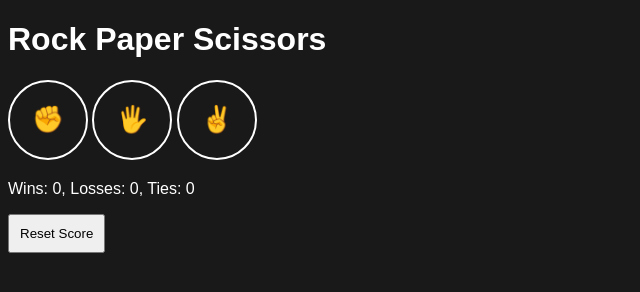
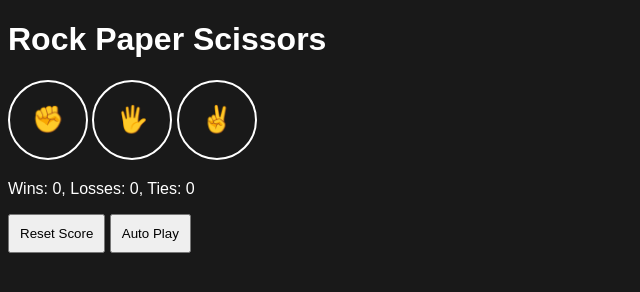
Before and after one commit to holydynamited/rock-paper-scissors, a plain HTML site: page index.html in a window 1280 px wide. Shown: the whole page, without its empty margins (0-640 px from the left). Drawn offline with Linux system fonts and the light colour scheme.

Commit message:
Add autoplay feature to Rock Paper Scissors

```diff
--- a/index.html
+++ b/index.html
@@ -28,6 +28,9 @@
   <button class="js-reset-button" onclick="resetScore();
   updateScoreValue();">Reset Score</button>
 
+  <button class="js-auto-play-button"
+  onclick="autoPlay();">Auto Play</button>
+
   <script src="script.js"></script>
 </body>
 
--- a/script.js
+++ b/script.js
@@ -14,9 +14,23 @@ const emoji = {
   scissors: '✌'
 };
 
+let isAutoPlay = false;
+let intervalId;
 
+function autoPlay() {
+  if (!isAutoPlay) {
+    intervalId = setInterval(function () {
+    const playerMove = pickComputerMove();
+    playGame(playerMove);
+    }, 1000)
+    isAutoPlay = true;
+  }
+  else {
+    clearInterval(intervalId);
+    autoPlay = false;
+  }
 
-
+}
 
 function playGame(playerMove) {
   const computerMove = pickComputerMove();
--- a/styles.css/buttons.css
+++ b/styles.css/buttons.css
@@ -12,7 +12,8 @@
   cursor: pointer;
 }
 
-.js-reset-button{
+.js-reset-button,
+.js-auto-play-button{
   padding: 10px;
   cursor: pointer;
 }
```
